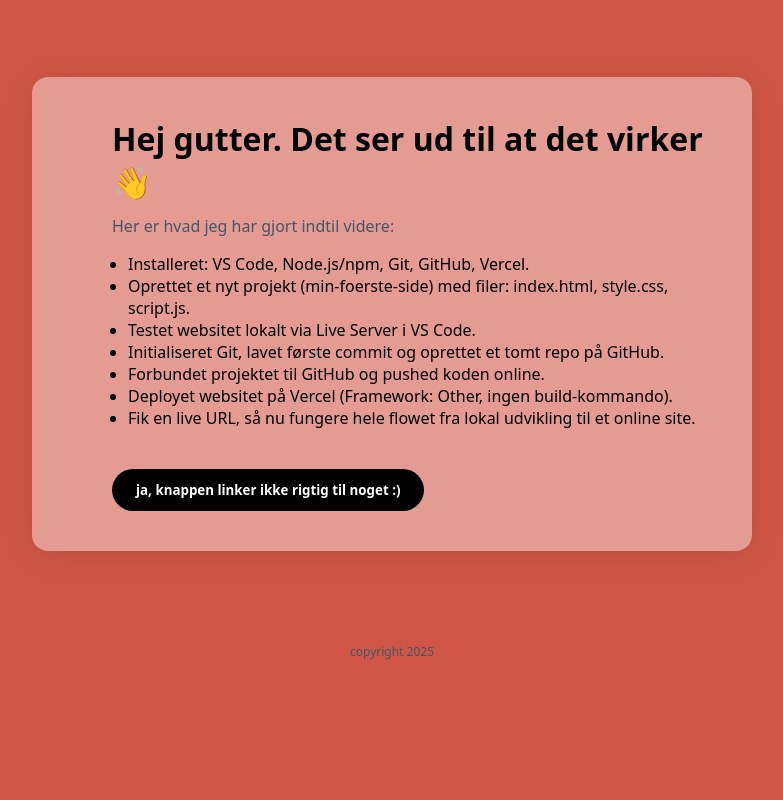
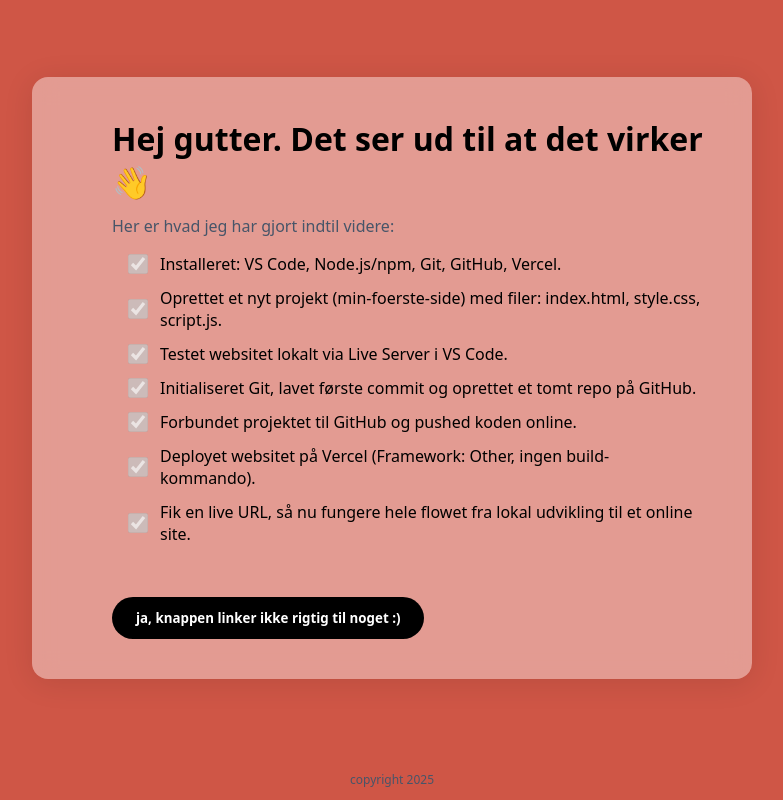
Before and after one commit to kimvczoo-design/foerste-projekt, a plain HTML site: page index.html in a window 1280 px wide. Shown: the part 803-1603 px from the top of the page, without its empty margins (248-1031 px from the left). Before the commit the page ends 1475 px from the top, so only its background shows below. Drawn offline with Linux system fonts and the light colour scheme; a web font is replaced by a local one.

Commit message:
Replace bullet points with animated checkboxes

```diff
--- a/index.html
+++ b/index.html
@@ -49,14 +49,14 @@
   <div class="card">
     <h1>Hej gutter. Det ser ud til at det virker 👋</h1>
     <p>Her er hvad jeg har gjort indtil videre:</p>
-    <ul>
-      <li>Installeret: VS Code, Node.js/npm, Git, GitHub, Vercel.</li>
-      <li>Oprettet et nyt projekt (min-foerste-side) med filer: index.html, style.css, script.js.</li>
-      <li>Testet websitet lokalt via Live Server i VS Code.</li>
-      <li>Initialiseret Git, lavet første commit og oprettet et tomt repo på GitHub.</li>
-      <li>Forbundet projektet til GitHub og pushed koden online.</li>
-      <li>Deployet websitet på Vercel (Framework: Other, ingen build-kommando).</li>
-      <li>Fik en live URL, så nu fungere hele flowet fra lokal udvikling til et online site.</li>
+    <ul class="checkbox-list">
+      <li><input type="checkbox" disabled checked> Installeret: VS Code, Node.js/npm, Git, GitHub, Vercel.</li>
+      <li><input type="checkbox" disabled checked> Oprettet et nyt projekt (min-foerste-side) med filer: index.html, style.css, script.js.</li>
+      <li><input type="checkbox" disabled checked> Testet websitet lokalt via Live Server i VS Code.</li>
+      <li><input type="checkbox" disabled checked> Initialiseret Git, lavet første commit og oprettet et tomt repo på GitHub.</li>
+      <li><input type="checkbox" disabled checked> Forbundet projektet til GitHub og pushed koden online.</li>
+      <li><input type="checkbox" disabled checked> Deployet websitet på Vercel (Framework: Other, ingen build-kommando).</li>
+      <li><input type="checkbox" disabled checked> Fik en live URL, så nu fungere hele flowet fra lokal udvikling til et online site.</li>
     </ul>
     <button id="cta">ja, knappen linker ikke rigtig til noget :)</button>
   </div>
--- a/style.css
+++ b/style.css
@@ -58,6 +58,43 @@ body {
 .card ul {
   margin-left: 1rem;
   margin-bottom: 0;
+  list-style: none;
+}
+
+.card ul.checkbox-list li {
+  display: flex;
+  align-items: center;
+  gap: 12px;
+  margin-bottom: 0.75rem;
+  opacity: 0;
+  animation: slideInCheckbox 0.5s ease forwards;
+}
+
+.card ul.checkbox-list li:nth-child(1) { animation-delay: 0.1s; }
+.card ul.checkbox-list li:nth-child(2) { animation-delay: 0.2s; }
+.card ul.checkbox-list li:nth-child(3) { animation-delay: 0.3s; }
+.card ul.checkbox-list li:nth-child(4) { animation-delay: 0.4s; }
+.card ul.checkbox-list li:nth-child(5) { animation-delay: 0.5s; }
+.card ul.checkbox-list li:nth-child(6) { animation-delay: 0.6s; }
+.card ul.checkbox-list li:nth-child(7) { animation-delay: 0.7s; }
+
+@keyframes slideInCheckbox {
+  from {
+    opacity: 0;
+    transform: translateX(-10px);
+  }
+  to {
+    opacity: 1;
+    transform: translateX(0);
+  }
+}
+
+.card ul.checkbox-list input[type="checkbox"] {
+  width: 20px;
+  height: 20px;
+  min-width: 20px;
+  cursor: pointer;
+  accent-color: #000000;
 }
 
 button {
```
